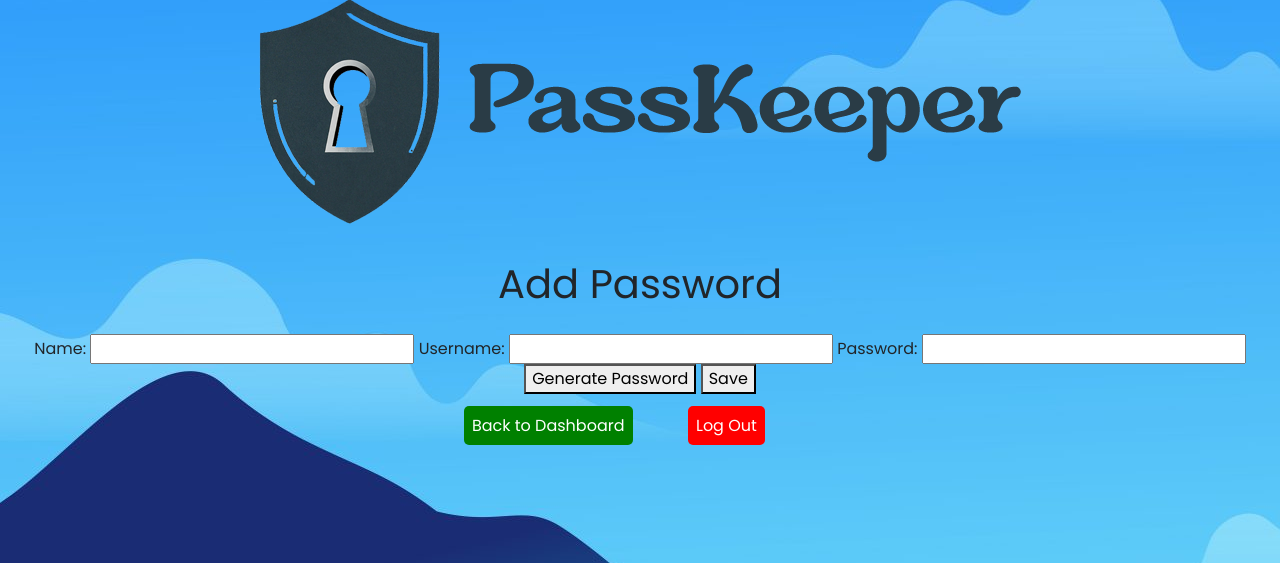
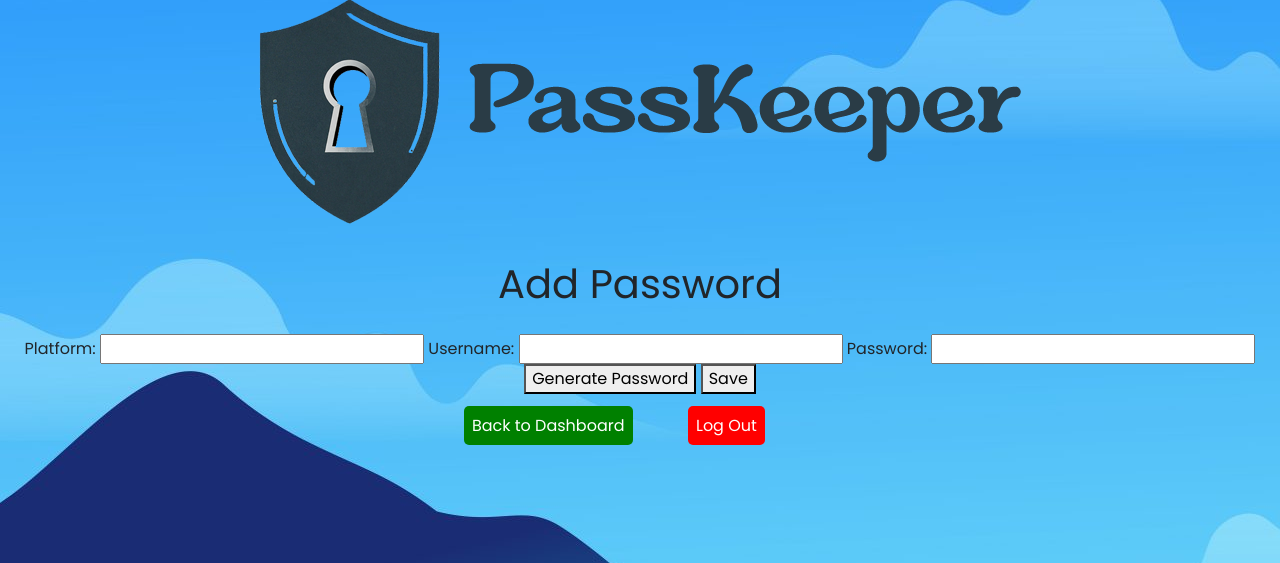
Before and after one commit to KenAlupit/PassKeeper, a Java web app: template src/main/webapp/WEB-INF/jsp/add.jsp in a window 1280 px wide. Shown: the part 182-745 px from the top of the page. Run offline with Spring Boot 4, a stand-in JSP engine, Linux system fonts and the light colour scheme; the template is opened without the code that fills it, so the values that code supplies are empty; some libraries are stand-ins or nearby versions.

Commit message:
Update add.jsp

```diff
--- a/src/main/webapp/WEB-INF/jsp/add.jsp
+++ b/src/main/webapp/WEB-INF/jsp/add.jsp
@@ -33,7 +33,7 @@
     </div>
 
 <form action="savePasswordInfo" method="post">
-    <label>Name:</label>
+    <label>Platform:</label>
     <input type="text" name="name"/>
     <label>Username:</label>
     <input type="text" name="username"/>
```
